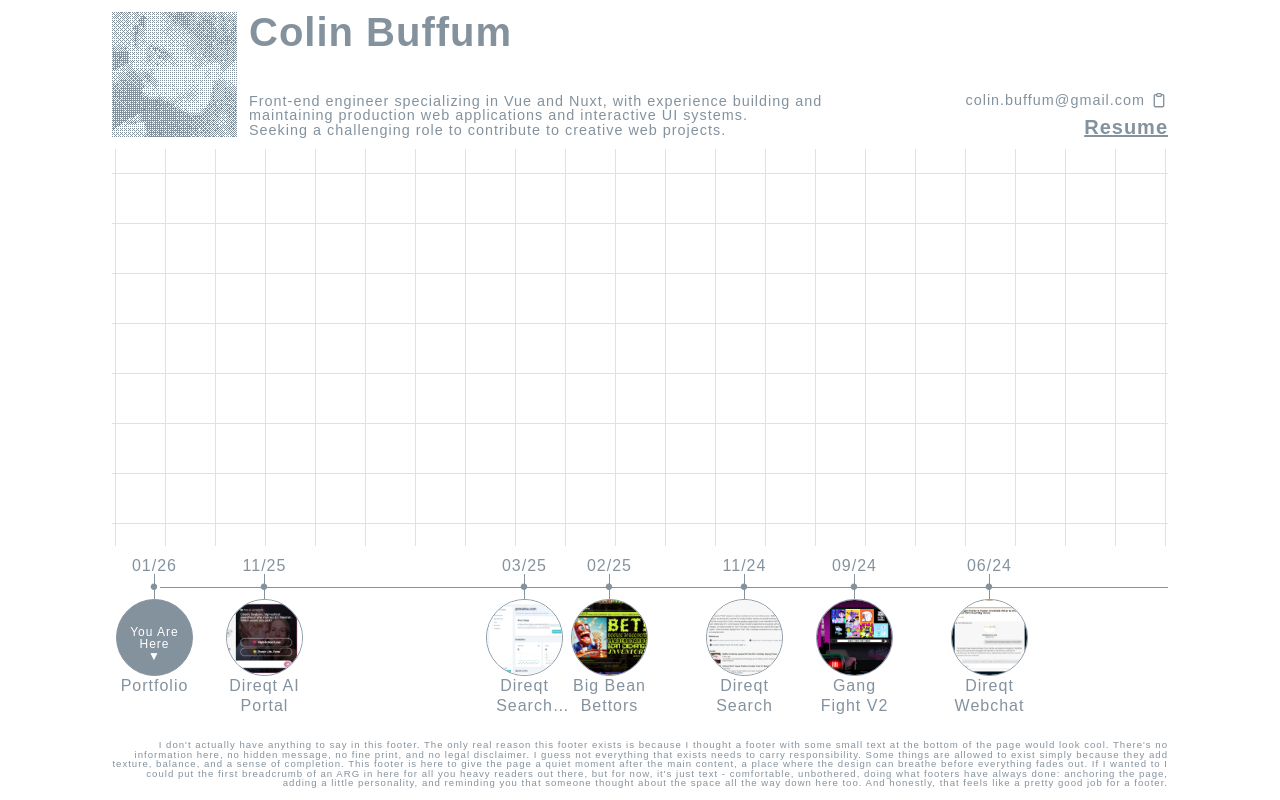
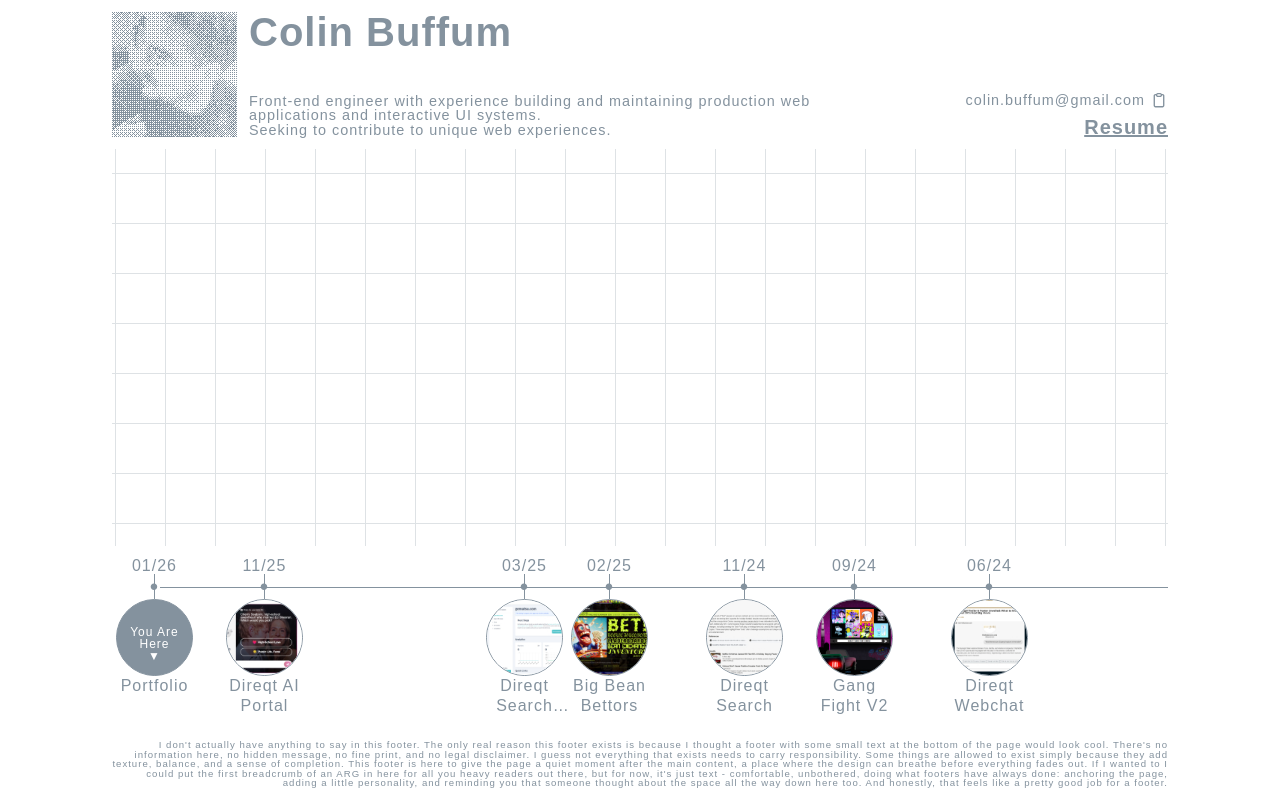
Before and after one commit to sbboard/portfolio_2026, a Vue app: page / in a window 1280 px wide. Built offline with nearby package versions, Linux system fonts and the light colour scheme; no server answers; a web font is replaced by a local one.

Commit message:
fix: refine bio description in SiteHeader component for clarity and conciseness

```diff
--- a/src/components/SiteHeader.vue
+++ b/src/components/SiteHeader.vue
@@ -29,9 +29,9 @@ async function copyWrapper(email: string) {
             <div class="bio">
                 <h1>Colin Buffum</h1>
                 <p>
-                    Front-end engineer specializing in Vue and Nuxt, with experience building and
-                    maintaining production web applications and interactive UI systems.<br />
-                    Seeking a challenging role to contribute to creative web projects.
+                    Front-end engineer with experience building and maintaining production web
+                    applications and interactive UI systems.<br />
+                    Seeking to contribute to unique web experiences.
                 </p>
             </div>
             <div class="contact">
```
